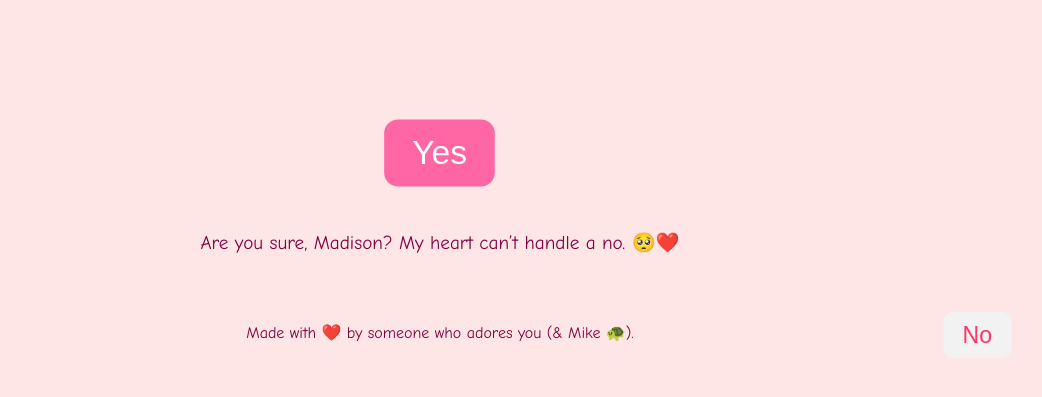
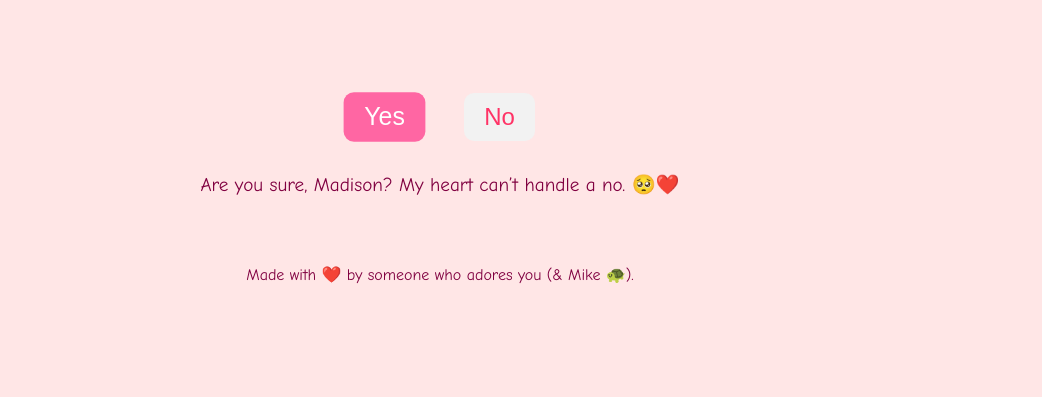
Before and after one commit to TavarianB/valentine-for-madison, a plain HTML site: page index.html in a window 1280 px wide. Both pictures are taken after a click on the button "No". Shown: the part 99-496 px from the top of the page, without its empty margins (200-1242 px from the left). Drawn offline with Linux system fonts and the light colour scheme.

Commit message:
Update index.html

```diff
--- a/index.html
+++ b/index.html
@@ -129,8 +129,9 @@
     ];
 
     let noClickCount = 0;
-    let yesScale = 1.2;
-    let yesButtonMaxSize = 2;
+    let yesScale = 1;
+    const maxYesScale = 2;  // Maximum size for the "Yes" button
+    const scaleIncrement = 0.035;  // 3.5% growth each click
 
     noButton.addEventListener("click", () => {
       if (noClickCount < noResponses.length) {
@@ -140,27 +141,15 @@
         message.textContent = "Okay, I get it... 😭 But Mike and I still think you're amazing! 🐢❤️";
       }
 
-      // Shrink "No" button by 4% each click
-      let newScale = noButton.style.transform ? parseFloat(noButton.style.transform.replace('scale(', '').replace(')', '')) : 1;
-      newScale -= 0.04;
-      noButton.style.transform = `scale(${newScale})`;
-
-      // Relocate the "No" button randomly on the screen
-      const randomX = Math.random() * (window.innerWidth - noButton.offsetWidth);
-      const randomY = Math.random() * (window.innerHeight - noButton.offsetHeight);
-      noButton.style.position = 'absolute';
-      noButton.style.left = `${randomX}px`;
-      noButton.style.top = `${randomY}px`;
-
-      // Increase size of the "Yes" button
-      if (yesScale < yesButtonMaxSize) {
-        yesScale += 0.2;
+      // Grow the "Yes" button by 3.5% (each time "No" is clicked)
+      if (yesScale < maxYesScale) {
+        yesScale += scaleIncrement;
       }
       yesButton.style.transform = `scale(${yesScale})`;
 
-      // Move the buttons down if the "Yes" button grows too large
-      buttonsContainer.style.marginTop = `${50 + (yesScale - 1) * 100}px`;
-      message.style.marginTop = `${20 + (yesScale - 1) * 60}px`;
+      // Adjust other elements' positioning dynamically
+      buttonsContainer.style.marginTop = `${50 + (yesScale - 1) * 100}px`;  // Spacing between buttons
+      message.style.marginTop = `${20 + (yesScale - 1) * 60}px`;  // Adjust message spacing
     });
 
     yesButton.addEventListener("click", () => {
```
